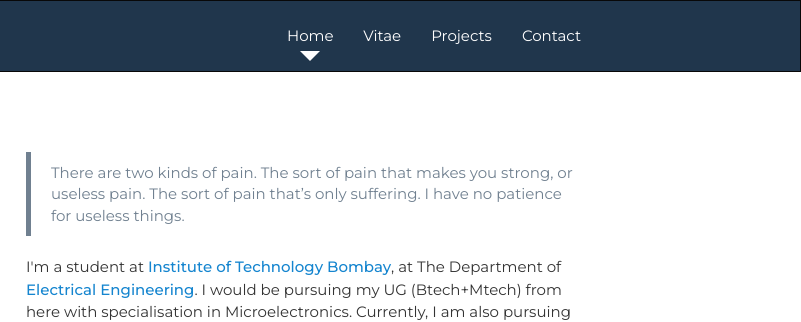
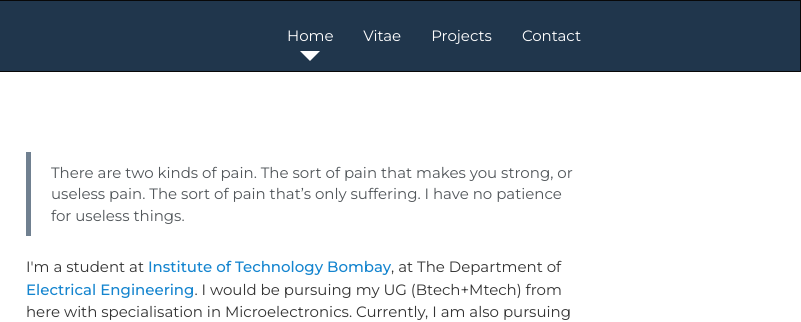
Before and after one commit to ritizsaini/Old-website, a plain HTML site: page index.html in a window 1280 px wide. Shown: the top 322 px of the page, 479-1280 px from the left. Drawn offline with nearby package versions, Linux system fonts and the light colour scheme; some icons are missing.

Commit message:
Add files via upload

```diff
--- a/css/main.css
+++ b/css/main.css
@@ -82,7 +82,7 @@ dt {
 
 blockquote {
   border-left-color: slategray;
-  color: slategray;
+  color: rgb(81, 86, 90);
 }
 
 blockquote blockquote {
```
